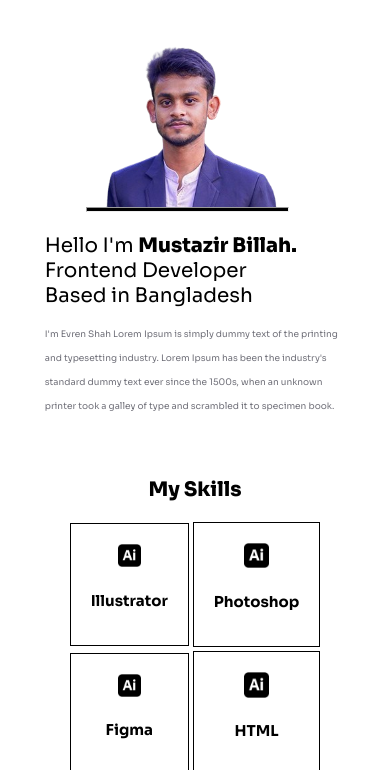
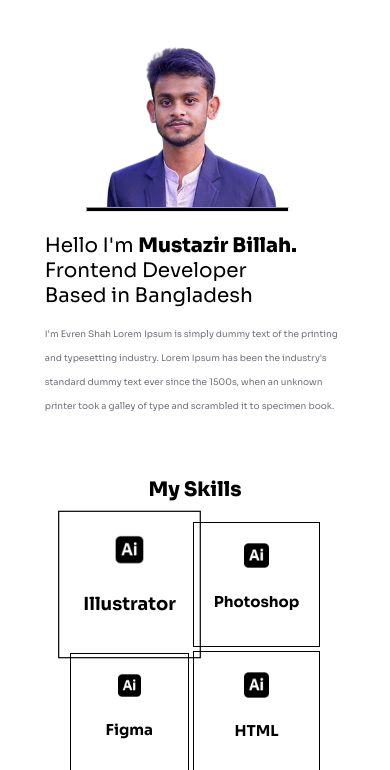
Before and after one commit to Mustazir/My-personal-portfolio, a plain HTML site: page index.html in a window 390 px wide. In both pictures the pointer is over the element 129 px from the left and 658 px from the top of the page. Shown: the part 74-844 px from the top of the page. Drawn offline with Linux system fonts and the light colour scheme.

```diff
--- a/style.css
+++ b/style.css
@@ -36,7 +36,7 @@
     font-size: 10px;
     font-weight: 700;
     line-height: 24px;
-    letter-spacing: -2%;
+
     text-align: center;
     text-transform: capitalize;
 }
@@ -200,15 +200,25 @@
 
 
 .skill {
-
     display: flex;
     flex-direction: column;
     border: 1px solid black;
     align-items: center;
     justify-content: center;
     padding: 20px;
+    transition: transform  ease-out 1s;
 
 
+}
+
+.skill:hover{
+    transform: scale(1.2);
+
+
+
+}
+.card:hover.card:hover{
+    transform: scale(1.2);
 
 }
 
@@ -348,6 +358,7 @@
 }
 
 .card {
+    transition: transform  ease-out 1s;
     width: 70%;
     display: flex;
     flex-direction: column;
```
